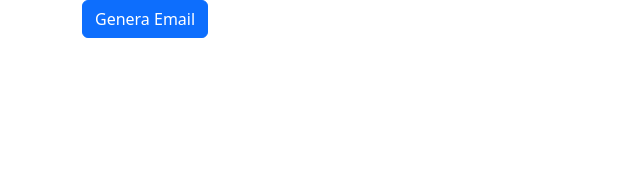
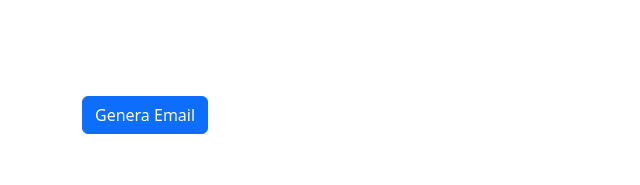
Before and after one commit to LucaFaedda/vue-email-list, a plain HTML site: page index.html in a window 1280 px wide. Shown: the whole page, without its empty margins (0-640 px from the left). Drawn offline with nearby package versions, Linux system fonts and the light colour scheme.

Commit message:
bonus completato

```diff
--- a/index.html
+++ b/index.html
@@ -13,12 +13,14 @@
 <body>
     <div id="app">
         <div class="container">
-            <div class="row">
+            <div class="row mt-5">
                 <div class="col-6">
-                    <button class="btn btn-primary" @click="createEmail">Genera Email</button>
-                    <ul class="list-unstyled" v-for="response in emailArray">
+                    <button class="btn btn-primary my-5" @click="createEmail">Genera Email</button>
+                    <div v-if="emailArray.length == 10">
+                    <ul class="list-unstyled " v-for="response in emailArray">
                         <li>{{response}}</li>
                     </ul>
+                    </div>
                 </div>
             </div>
         </div>
```
